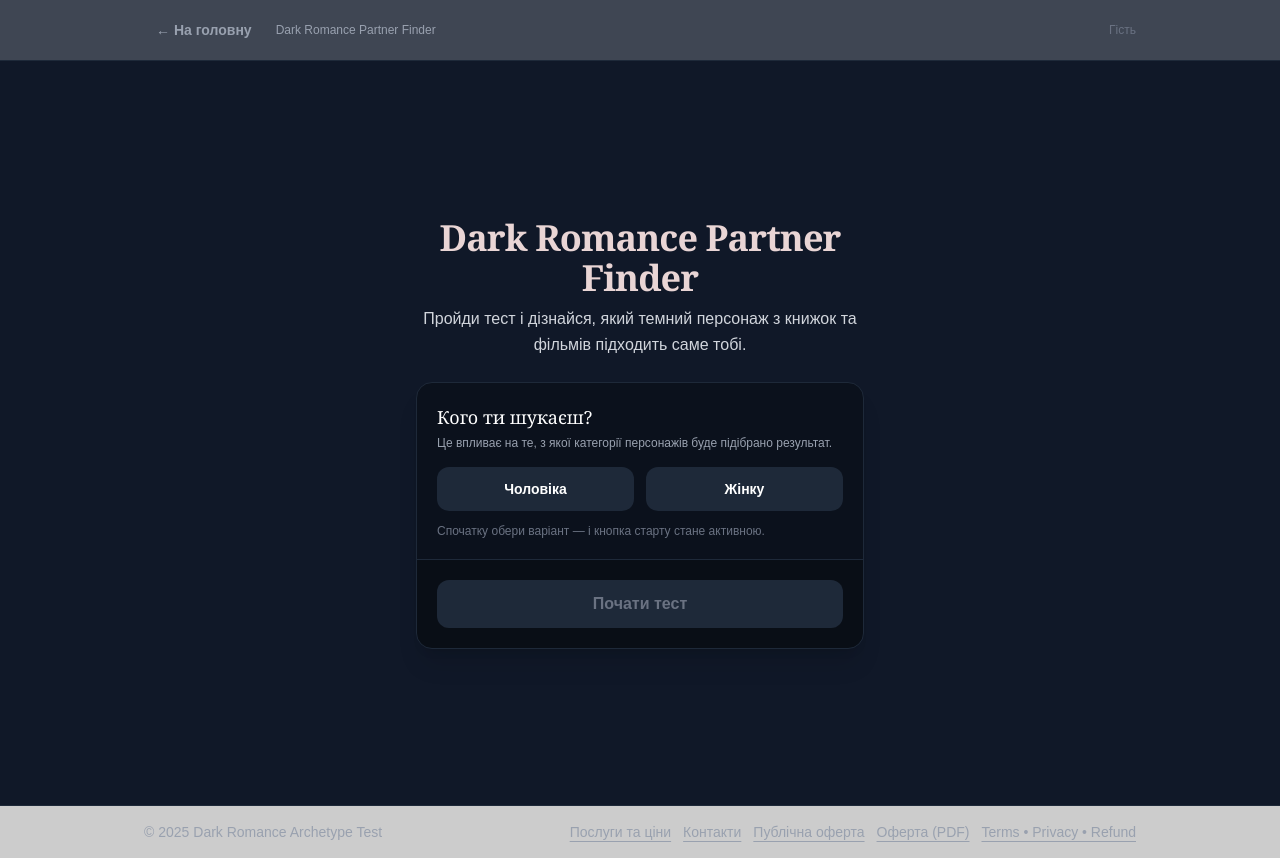
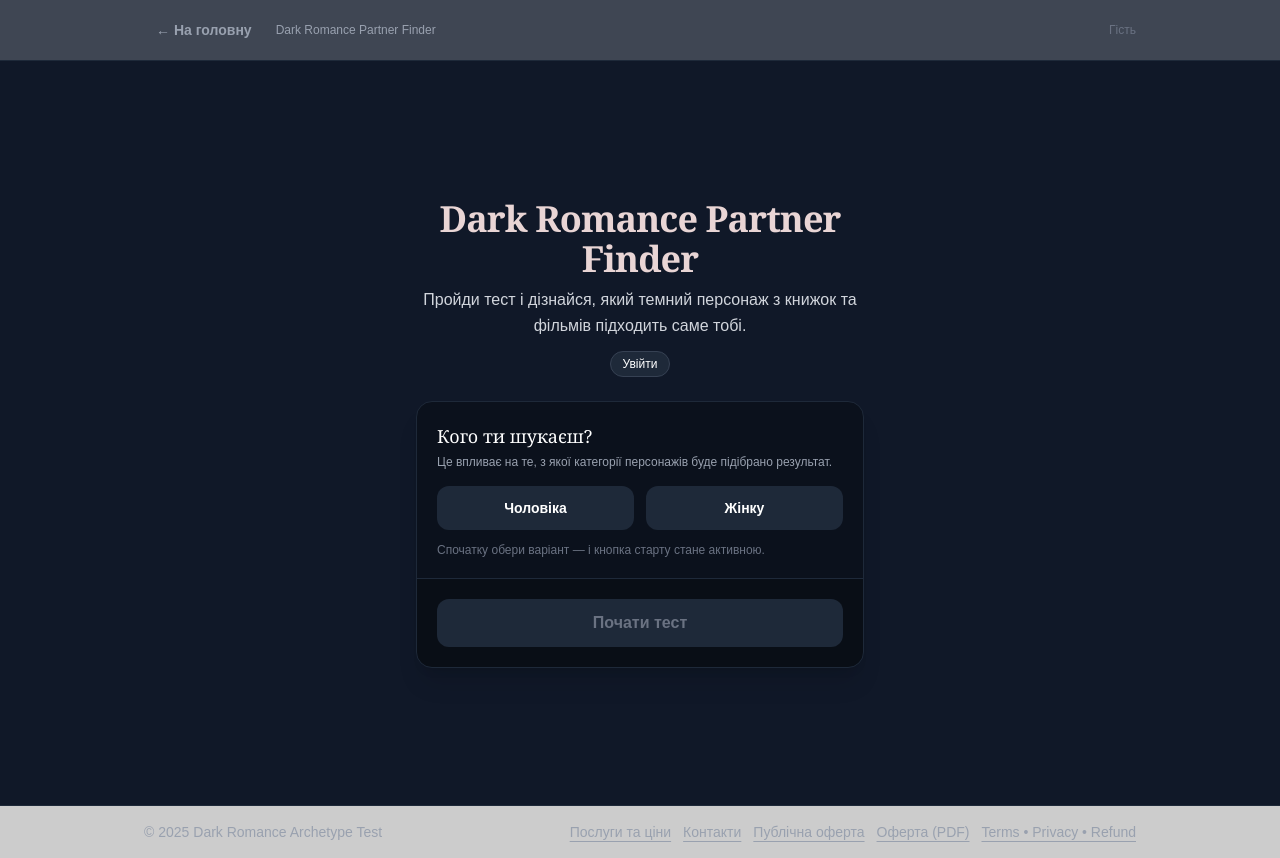
Before and after one commit to hellghost30/dark-romance-archetype-test, a Next.js app: page / in a window 1280 px wide. Built offline with nearby package versions, Linux system fonts and the light colour scheme; no server answers.

Commit message:
Add optional login/logout button on homepage (test without login)

```diff
--- a/src/app/page.js
+++ b/src/app/page.js
@@ -1,7 +1,7 @@
-// src/app/page.js (оновлена під новий флоу: тест без логіну, логін перед результатом)
+// src/app/page.js
 "use client";
 
-import { useSession } from "next-auth/react";
+import { useSession, signIn, signOut } from "next-auth/react";
 import { useRouter } from "next/navigation";
 import React, { useEffect, useState } from "react";
 
@@ -25,14 +25,12 @@ export default function HomePage() {
   };
 
   const handleStart = () => {
-    // ✅ робимо надійно: якщо state ще null — беремо з localStorage
+    // надійно: якщо state ще null — беремо з localStorage
     let g = partnerGender;
-
     if (!g && typeof window !== "undefined") {
       const saved = window.localStorage.getItem(STORAGE_KEY);
       if (saved === "male" || saved === "female") g = saved;
     }
-
     if (!g) return;
 
     router.push("/test");
@@ -54,10 +52,7 @@ export default function HomePage() {
       <div className="w-full max-w-md">
         {/* Header */}
         <div className="text-center">
-          <h1
-            className="text-3xl sm:text-4xl font-serif font-bold tracking-tight"
-            style={{ color: "#E9D5D5" }}
-          >
+          <h1 className="text-3xl sm:text-4xl font-serif font-bold tracking-tight" style={{ color: "#E9D5D5" }}>
             Dark Romance Partner Finder
           </h1>
 
@@ -65,11 +60,31 @@ export default function HomePage() {
             Пройди тест і дізнайся, який темний персонаж з книжок та фільмів підходить саме тобі.
           </p>
 
-          {session && (
-            <p className="mt-2 text-xs text-gray-400">
-              Привіт, <span className="font-semibold text-gray-200">{session.user?.name || "користувачу"}</span> 👀
-            </p>
-          )}
+          {/* ✅ Легкий логін/логаут (не обовʼязково) */}
+          <div className="mt-3 flex items-center justify-center gap-2">
+            {session ? (
+              <>
+                <span className="text-xs text-gray-400">
+                  Увійшов як <span className="text-gray-200 font-semibold">{session.user?.name || "користувач"}</span>
+                </span>
+                <button
+                  type="button"
+                  onClick={() => signOut({ callbackUrl: "/" })}
+                  className="text-xs px-3 py-1 rounded-full bg-gray-800 hover:bg-gray-700 border border-gray-700"
+                >
+                  Вийти
+                </button>
+              </>
+            ) : (
+              <button
+                type="button"
+                onClick={() => signIn("google", { callbackUrl: "/" })}
+                className="text-xs px-3 py-1 rounded-full bg-gray-800 hover:bg-gray-700 border border-gray-700"
+              >
+                Увійти
+              </button>
+            )}
+          </div>
         </div>
 
         {/* Card */}
@@ -140,8 +155,6 @@ export default function HomePage() {
             >
               Почати тест
             </button>
-
-            {/* ✅ Прибрали тексти, які ти просив прибрати */}
           </div>
         </div>
       </div>
```
